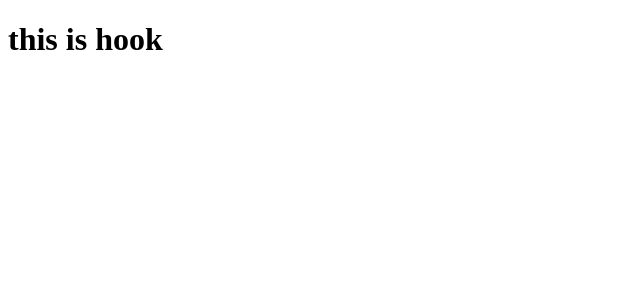
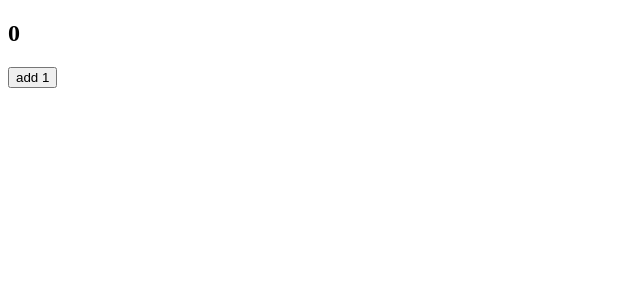
Before and after one commit to nayem-miah/React-Sumit, a React (Vite) app in the folder sumitVai/: page / in a window 1280 px wide. Shown: the top 300 px of the page, without its empty margins (0-640 px from the left). Built offline with nearby package versions, Linux system fonts and the light colour scheme.

Commit message:
'commited'

```diff
--- a/sumitVai/src/App.jsx
+++ b/sumitVai/src/App.jsx
@@ -1,19 +1,21 @@
-
 
 import React, { Component } from 'react'
+// import WithClass from './component/hook/withClass'
+import WithFunction from './component/hook/WithFunction'
 
 export default class App extends Component {
-
 
 
 
   render() {
 
 
+
     return (
       <>
+      {/* <WithClass/> */}
+      <WithFunction/>
 
-        <h1>this is hook </h1>
     </>
     )
   }
--- /dev/null
+++ b/sumitVai/src/component/hook/WithFunction.jsx
@@ -0,0 +1,48 @@
+import React from 'react'
+
+export default function WithFunction() {
+
+  const [count, setCounter] = React.useState(0)
+
+  const clickHandler = ()=>{
+    setCounter((prevState) => prevState+1)
+  }
+
+  return (
+    <div>
+        <h2>{count}</h2>
+
+        <button onClick={clickHandler}>
+
+          add 1
+
+        </button>
+
+    </div>
+  )
+}
+
+
+
+
+
+// import React from 'react'
+
+// export default function WithFunction() {
+
+//     const [valu, setValue] = React.useState("")
+
+//     const clickHandler = (evt) => {
+//         setValue (evt.target.value)
+//        }
+
+
+//   return (
+//     <div>
+
+//       <input placeholder='Enter text...' onChange={clickHandler} type="text" />
+//       <h2>{valu}</h2>
+
+//     </div>
+//   )
+// }
```
Also changed, not shown: sumitVai/src/component/hook/WithClass.jsx (added, +33 -0 lines).
